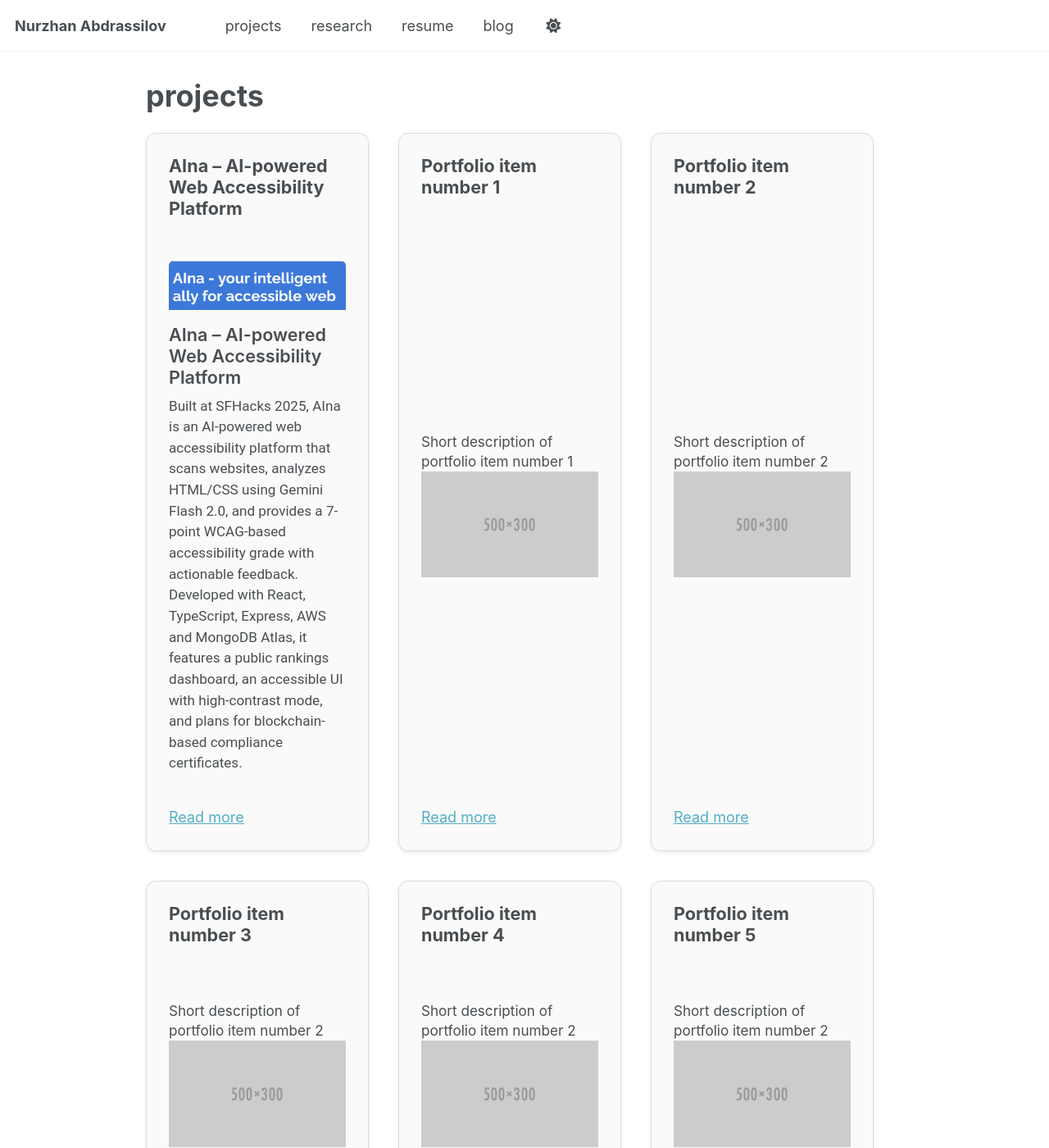
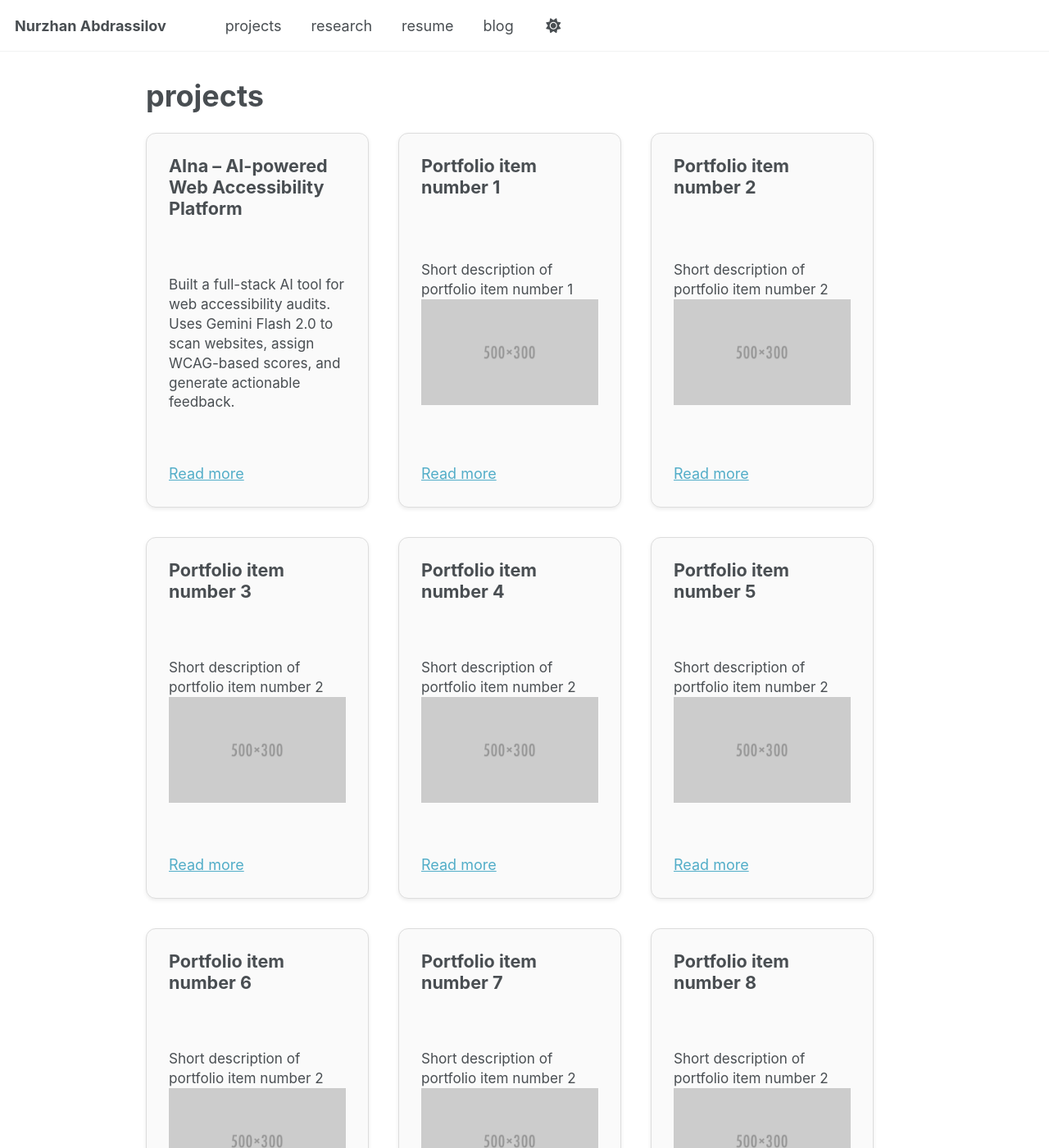
Before and after one commit to NurzhanAbdrassilov/nurzhanabdrassilov.github.io, a Jekyll site: the page built from _pages/projects.md, in a window 1280 px wide and 1400 px high. Shown: the whole window at 82% size. Built offline with Jekyll 4.4.1, drawn with Linux system fonts in a browser that asks for light colours.

Commit message:
removed image

```diff
--- a/_projects/aina.md
+++ b/_projects/aina.md
@@ -1,19 +1,8 @@
 ---
 title: "AIna – AI-powered Web Accessibility Platform"
+layout: single
 excerpt: |
-  <div class="project-card-preview">
-    <img class="project-banner-img" src="/images/aina.png" alt="Aina banner" />
-    <h3 class="project-title">AIna – AI-powered Web Accessibility Platform</h3>
-    <p>
-      Built at SFHacks 2025, AIna is an AI-powered web accessibility platform that scans websites,
-      analyzes HTML/CSS using Gemini Flash 2.0, and provides a 7-point WCAG-based accessibility grade
-      with actionable feedback. Developed with React, TypeScript, Express, AWS and MongoDB Atlas,
-      it features a public rankings dashboard, an accessible UI with high-contrast mode,
-      and plans for blockchain-based compliance certificates.
-    </p>
-  </div>
-collection: projects
-layout: single
+  Built a full-stack AI tool for web accessibility audits. Uses Gemini Flash 2.0 to scan websites, assign WCAG-based scores, and generate actionable feedback.
 ---
 
 
--- a/assets/css/main.scss
+++ b/assets/css/main.scss
@@ -100,31 +100,3 @@
     flex: 0 1 100%;
   }
 }
-.project-card-preview {
-  display: flex;
-  flex-direction: column;
-  font-family: 'Roboto', sans-serif;
-  padding: 0;
-  margin: 0;
-}
-
-.project-banner-img {
-  width: 100%;
-  height: 60px;
-  object-fit: cover;
-  border-top-left-radius: 6px;
-  border-top-right-radius: 6px;
-  margin-bottom: 1rem;
-}
-
-.project-title {
-  font-size: 1.2rem;
-  font-weight: 600;
-  margin: 0 0 0.5rem 0;
-}
-
-.project-card-preview p {
-  font-size: 0.95rem;
-  line-height: 1.5;
-  margin: 0;
-}
```
